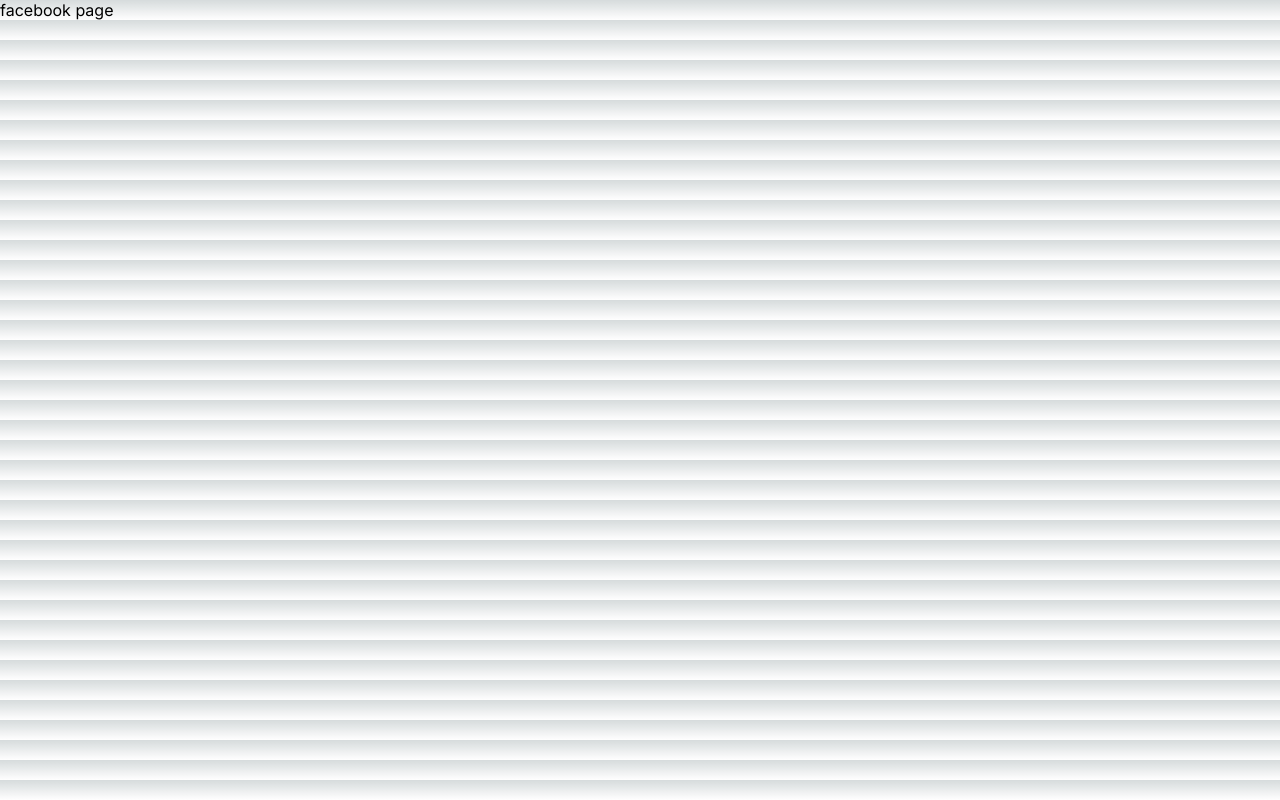
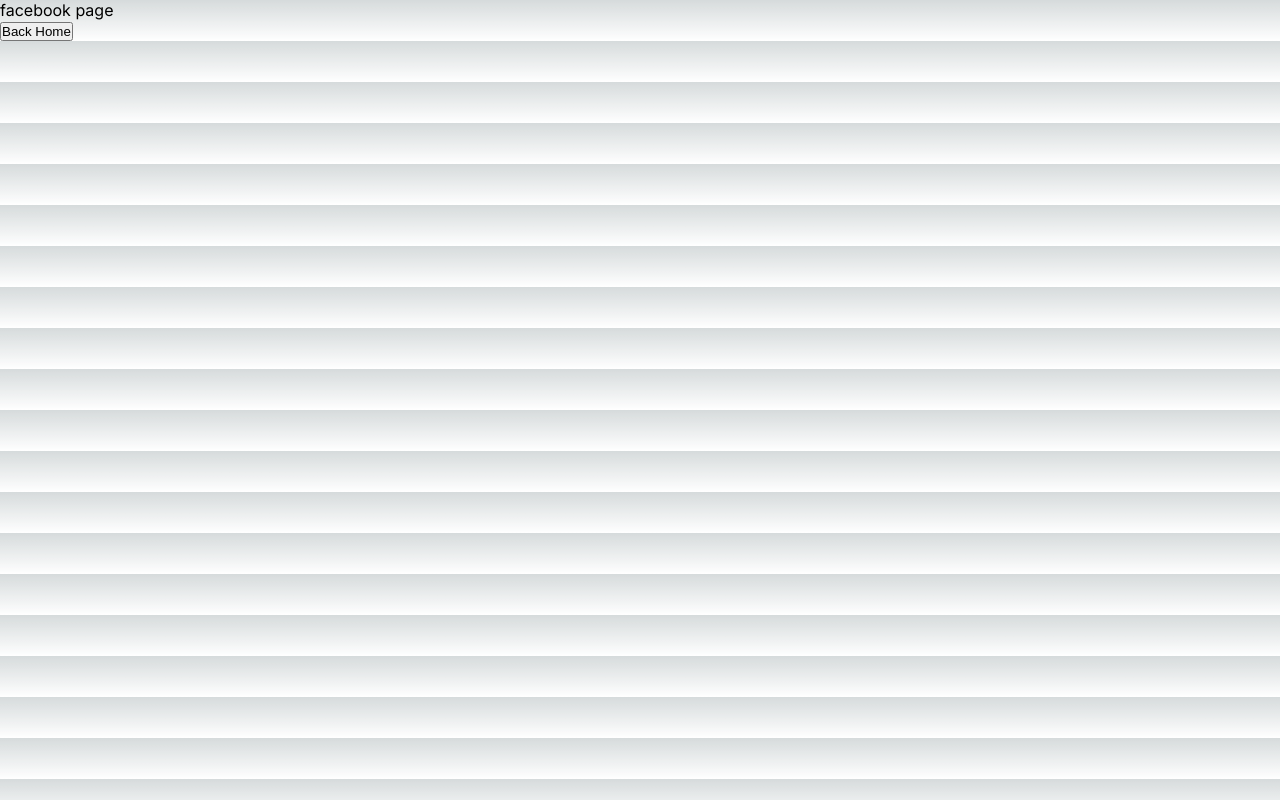
Before and after one commit to NguyenPhucTrong/NextJS, a Next.js app: page /facebook in a window 1280 px wide. Built offline with nearby package versions, Linux system fonts and the light colour scheme.

Commit message:
update 1

```diff
--- a/src/app/facebook/page.tsx
+++ b/src/app/facebook/page.tsx
@@ -1,5 +1,15 @@
 const facebook = () => {
-  return <div>facebook page</div>;
+  const handleButton = () => {
+    alert("me");
+  };
+  return (
+    <div>
+      facebook page
+      <div>
+        <button onClick={() => handleButton()}>Back Home</button>
+      </div>
+    </div>
+  );
 };
 
 export default facebook;
```
